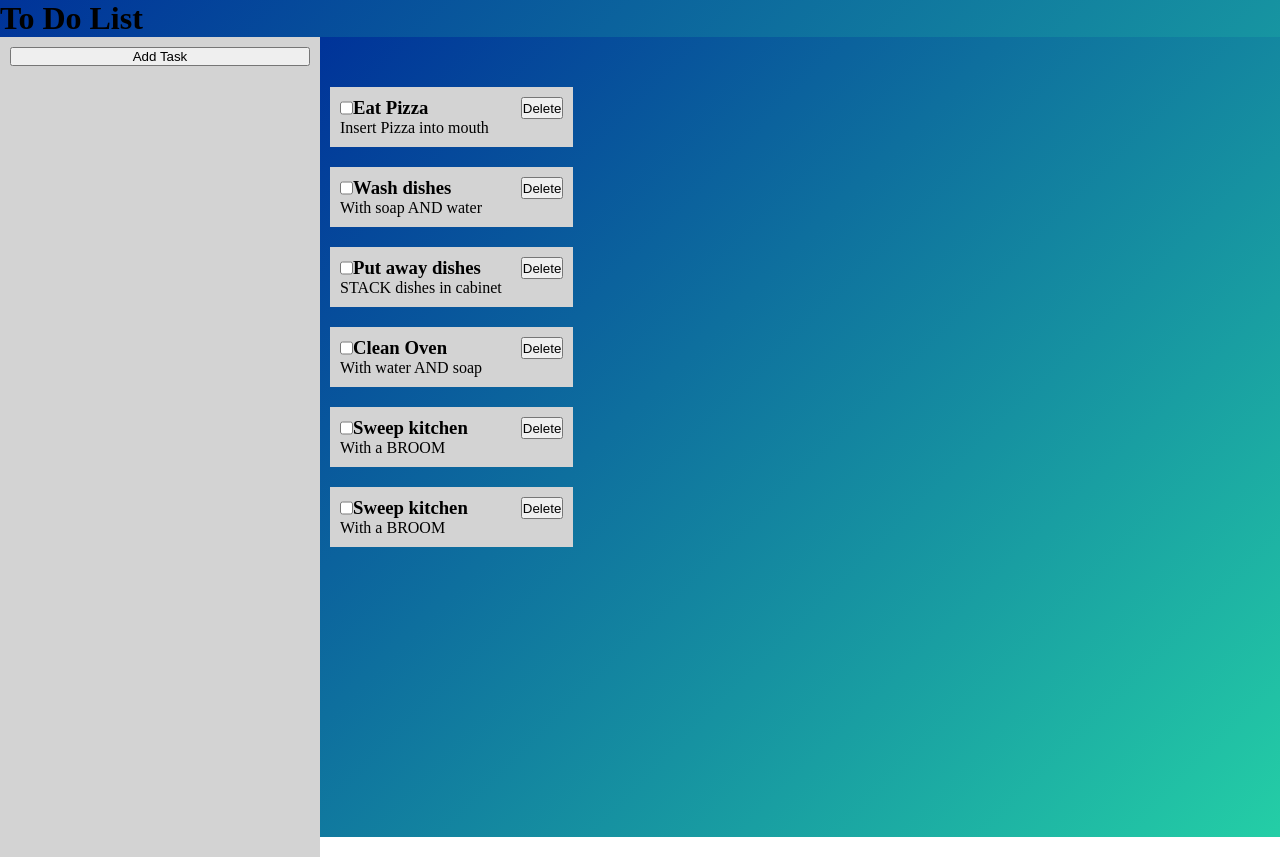
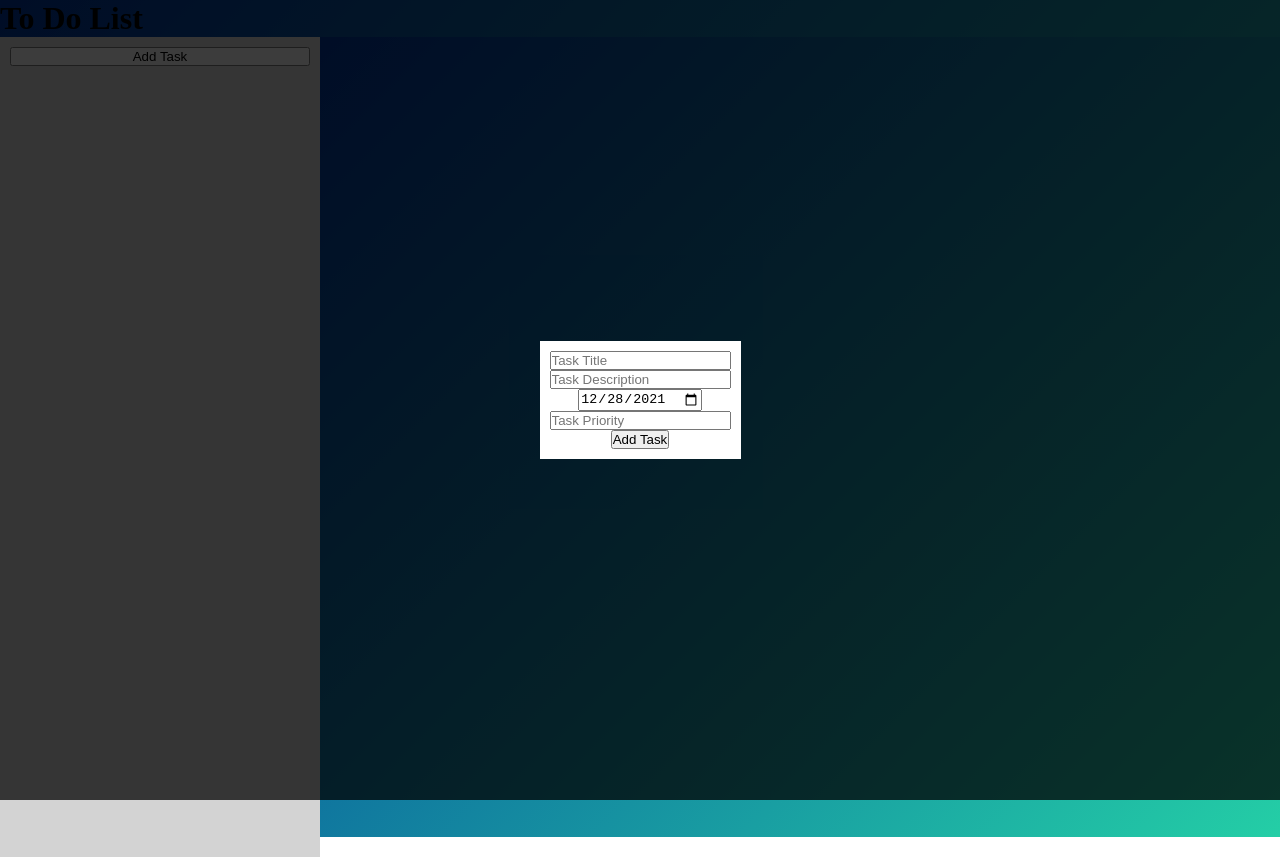
Before and after one commit to jperales64/todo-list, a website built with webpack: page dist/index.html in a window 1280 px wide. Both pictures are taken after a click on the button "Add Task". Built offline with nearby package versions, Linux system fonts and the light colour scheme.

Commit message:
add tsak button

```diff
--- /dev/null
+++ b/src/addListnerToPopUpAddButton.js
@@ -0,0 +1,48 @@
+import todoItemFactory from "./todoItem";
+import displayList from "./listDisplayer";
+import clearListDiv from "./clearListDiv";
+import addListenerToDeleteButtons from "./deleteListItem";
+import { format } from 'date-fns'
+
+
+
+const addListnerToPopUpAddButton = (currentList) => {
+
+    const addTaskToListButton = document.querySelector('.add-task-to-list-button');
+    const popUpForm = document.querySelector('.wrapper');
+    let taskTitle, taskDescription, taskPriority = '';
+    let taskDate = format(new Date(), 'yyyy-MM-dd');
+
+    addTaskToListButton.addEventListener('click', () => {
+
+        if (document.querySelector('.task-title').value != '') {
+            taskTitle = document.querySelector('.task-title').value;
+
+            if (document.querySelector('.task-description').value != '') {
+                taskDescription = document.querySelector('.task-description').value;
+            }
+
+
+            taskDate = document.querySelector('.task-date').value;
+
+            if (document.querySelector('.task-priority').value != '') {
+                taskPriority = document.querySelector('.task-priority').value;
+            }
+
+            currentList.push(todoItemFactory(taskTitle, taskDescription, taskDate, taskPriority));
+            document.querySelector('.task-title').value = document.querySelector('.task-title').defaultValue;
+            document.querySelector('.task-description').value = document.querySelector('.task-description').defaultValue;
+            document.querySelector('.task-date').value = document.querySelector('.task-date').defaultValue;
+            document.querySelector('.task-priority').value = document.querySelector('.task-priority').defaultValue;
+
+            clearListDiv();
+            displayList(currentList);
+            addListenerToDeleteButtons(currentList);
+            popUpForm.classList.toggle('disabled');
+            popUpForm.classList.toggle('dimmer');
+
+        }
+    });
+}
+
+export default addListnerToPopUpAddButton;
--- /dev/null
+++ b/src/addTaskPopUp.js
@@ -0,0 +1,57 @@
+import { format } from 'date-fns'
+
+const createTaskPopUp = () => {
+    const container = document.querySelector(".content");
+
+    //creates popup
+    const popUpWrapper = document.createElement('div');
+    popUpWrapper.classList.add('wrapper', "disabled");
+    const popUpForm = document.createElement("div");
+    popUpForm.classList.add("pop-up-form");
+
+
+    //task title
+    const taskTitile = document.createElement("input");
+    taskTitile.setAttribute("type", "text");
+    taskTitile.classList.add("task-title");
+    taskTitile.addEventListener("click", () => {
+        taskTitile.select();
+    });
+    taskTitile.placeholder = "Task Title";
+    popUpForm.appendChild(taskTitile);
+
+    //task description
+    const taskDescription = document.createElement("input");
+    taskDescription.setAttribute("type", "text");
+    taskDescription.classList.add("task-description");
+    taskDescription.placeholder = "Task Description";
+    popUpForm.appendChild(taskDescription);
+
+    //task date
+    const taskDate = document.createElement("input");
+    taskDate.setAttribute("type", "date");
+    taskDate.setAttribute("value", format(new Date(), 'yyyy-MM-dd'));
+    taskDate.setAttribute("min", format(new Date(), 'yyyy-MM-dd'));
+    taskDate.classList.add("task-date");
+    taskDate.placeholder = "Task Date";
+    popUpForm.appendChild(taskDate);
+
+    //task priority
+    const taskPriority = document.createElement("input");
+    taskPriority.setAttribute("type", "text");
+    taskPriority.classList.add("task-priority");
+    taskPriority.placeholder = "Task Priority";
+    popUpForm.appendChild(taskPriority);
+
+    //button
+    const addTaskToListButton = document.createElement("button");
+    addTaskToListButton.textContent = "Add Task";
+    addTaskToListButton.classList.add("add-task-to-list-button");
+    popUpForm.appendChild(addTaskToListButton);
+
+    popUpWrapper.appendChild(popUpForm);
+    container.appendChild(popUpWrapper);
+
+}
+
+export default createTaskPopUp;
--- a/src/addTaskToListButton.js
+++ b/src/addTaskToListButton.js
@@ -1,20 +1,14 @@
-import todoItemFactory from "./todoItem";
-import displayList from "./listDisplayer";
-import clearListDiv from "./clearListDiv";
-import addListenerToDeleteButtons from "./deleteListItem";
+const addListnerToAddButton = () => {
+    const addButton = document.querySelector('.add-button');
+    const popUpForm = document.querySelector('.wrapper');
+
+    addButton.addEventListener('click', () => {
+
+        popUpForm.classList.toggle('disabled');
+        popUpForm.classList.toggle('dimmer');
+
+    })
+};
 
 
-
-const addListnerToAddButton = (currentList) => {
-    const addButton = document.querySelector('.add-button');
-
-    addButton.addEventListener('click', () => {
-        clearListDiv();
-        currentList.push(todoItemFactory("Sweep kitchen", "With a BROOM", "tomorrow", "High"));
-        displayList(currentList);
-        addListenerToDeleteButtons(currentList);
-
-    })
-}
-
 export default addListnerToAddButton;
--- a/src/index.js
+++ b/src/index.js
@@ -3,30 +3,32 @@ import displayList from "./listDisplayer";
 import displayWebPage from "./webPage";
 import addListenerToDeleteButtons from "./deleteListItem";
 import addListnerToAddButton from "./addTaskToListButton";
+import createTaskPopUp from "./addTaskPopUp";
+import addListnerToPopUpAddButton from "./addListnerToPopUpAddButton";
+
 import './style.css';
 
+
+createTaskPopUp();
 displayWebPage();
 
-//testItems
-const testItem = todoItemFactory("Eat Pizza", "Insert Pizza into mouth", "tomorrow", "High");
-const testItem1 = todoItemFactory("Wash dishes", "With soap AND water", "tomorrow", "High");
-const testItem2 = todoItemFactory("Put away dishes", "STACK dishes in cabinet", "tomorrow", "High");
-const testItem3 = todoItemFactory("Clean Oven", "With water AND soap", "tomorrow", "High");
-const testItem4 = todoItemFactory("Sweep kitchen", "With a BROOM", "tomorrow", "High");
+// //testItems
+// const testItem = todoItemFactory("Eat Pizza", "Insert Pizza into mouth", "tomorrow", "High");
+// const testItem1 = todoItemFactory("Wash dishes", "With soap AND water", "tomorrow", "High");
+// const testItem2 = todoItemFactory("Put away dishes", "STACK dishes in cabinet", "tomorrow", "High");
+// const testItem3 = todoItemFactory("Clean Oven", "With water AND soap", "tomorrow", "High");
+// const testItem4 = todoItemFactory("Sweep kitchen", "With a BROOM", "tomorrow", "High");
 
 const createNewTodoList = () => {
     return [];
 }
 
 const mainList = createNewTodoList();
-mainList.push(testItem);
-mainList.push(testItem1);
-mainList.push(testItem2);
-mainList.push(testItem3);
-mainList.push(testItem4);
+
 
 displayList(mainList);
+addListnerToPopUpAddButton(mainList)
 
 addListenerToDeleteButtons(mainList);
 
-addListnerToAddButton(mainList);
+addListnerToAddButton();
--- a/src/listDisplayer.js
+++ b/src/listDisplayer.js
@@ -1,3 +1,5 @@
+import { format, parseISO } from 'date-fns'
+
 //displays list
 const displayList = (list) => {
     const content = document.querySelector(".list-view");
@@ -79,7 +81,9 @@ const createItemTitle = (listItem) => {
 //creates description for todo item
 const createItemDescription = (listItem) => {
     const itemDescription = document.createElement("p");
-    itemDescription.textContent = listItem.description;
+    let date = parseISO(listItem.dueDate);
+    date = format(date, "MM/dd");
+    itemDescription.textContent = date;
     itemDescription.classList.add("item-description");
 
     return itemDescription;
--- a/src/style.css
+++ b/src/style.css
@@ -1,6 +1,10 @@
 * {
     padding: 0;
     margin: 0;
+}
+
+body {
+    overflow: hidden;
 }
 
 .content {
@@ -11,7 +15,7 @@
 .main-div,
 .toolbar,
 .list-view {
-    height: 100%;
+    height: 100vh;
     display: flex;
 }
 
@@ -46,7 +50,8 @@
 }
 
 .item-div {
-    width: 100%;
+    min-width: 20em;
+    min-height: 2em;
     display: flex;
     flex-direction: column;
     background-color: lightgray;
@@ -61,3 +66,45 @@
 .delete-button {
     margin-left: auto;
 }
+
+.pop-up-form {
+    background-color: white;
+    padding: 10px;
+    display: flex;
+    flex-direction: column;
+    position: relative;
+    align-items: center;
+}
+
+.wrapper {
+    position: fixed;
+    top: 0;
+    left: 0;
+    height: 100%;
+    width: 100%;
+    /* this is what centers your element in the fixed wrapper*/
+    display: flex;
+    flex-flow: column nowrap;
+    justify-content: center;
+    /* aligns on vertical for column */
+    align-items: center;
+    /* aligns on horizontal for column */
+    box-sizing: border-box;
+}
+
+.disabled {
+    display: none;
+}
+
+.dimmer {
+    background-color: rgba(0, 0, 0, .75);
+    position: fixed;
+    top: 0;
+    left: 0;
+    width: 100%;
+    height: 100%;
+}
+
+.checkbox {
+    margin-right: 1em;
+}
--- a/src/webPage.js
+++ b/src/webPage.js
@@ -1,7 +1,7 @@
 const displayWebPage = () => {
 
     const content = document.querySelector('.content');
-    content.appendChild(createHeader());
+    content.append(createHeader());
 
     const mainDiv = document.createElement('div');
     mainDiv.classList.add('main-div');
```
Also changed, not shown: dist/main.js.
